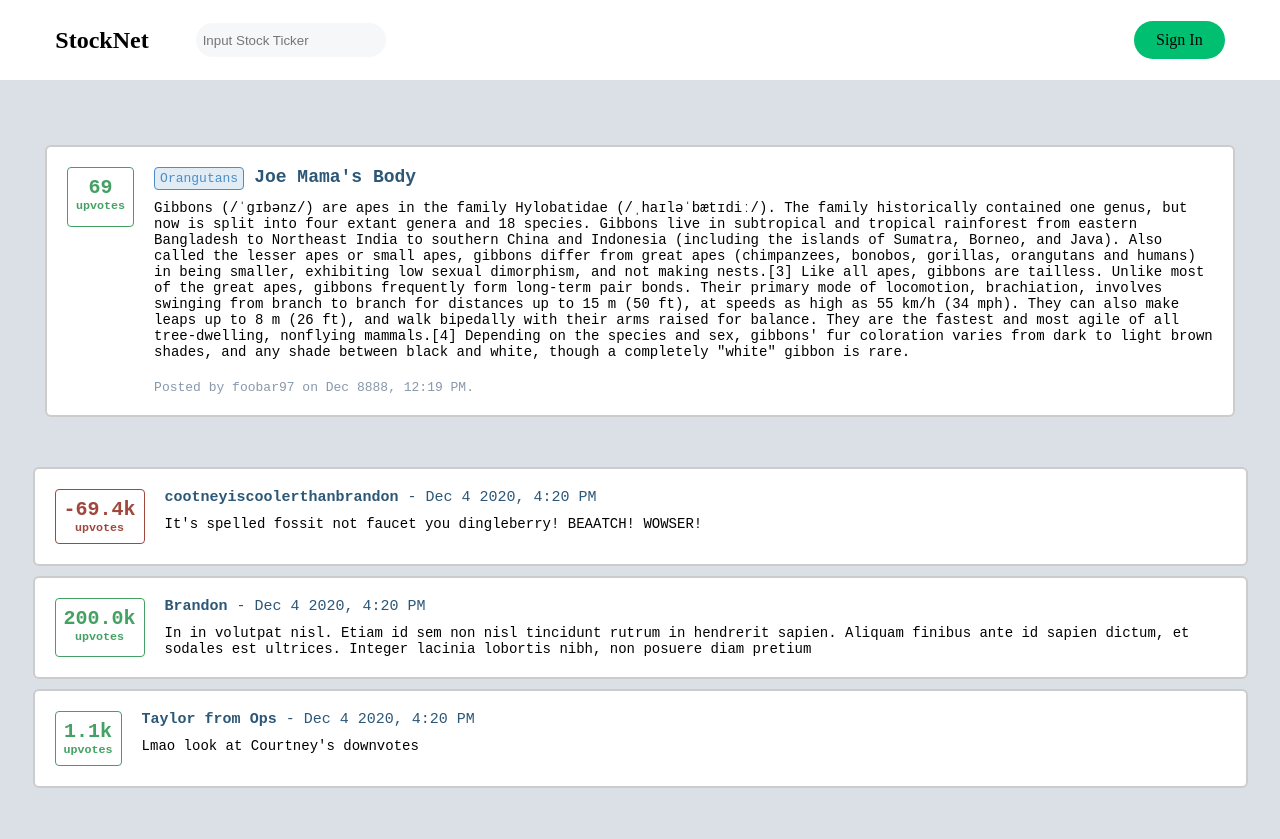
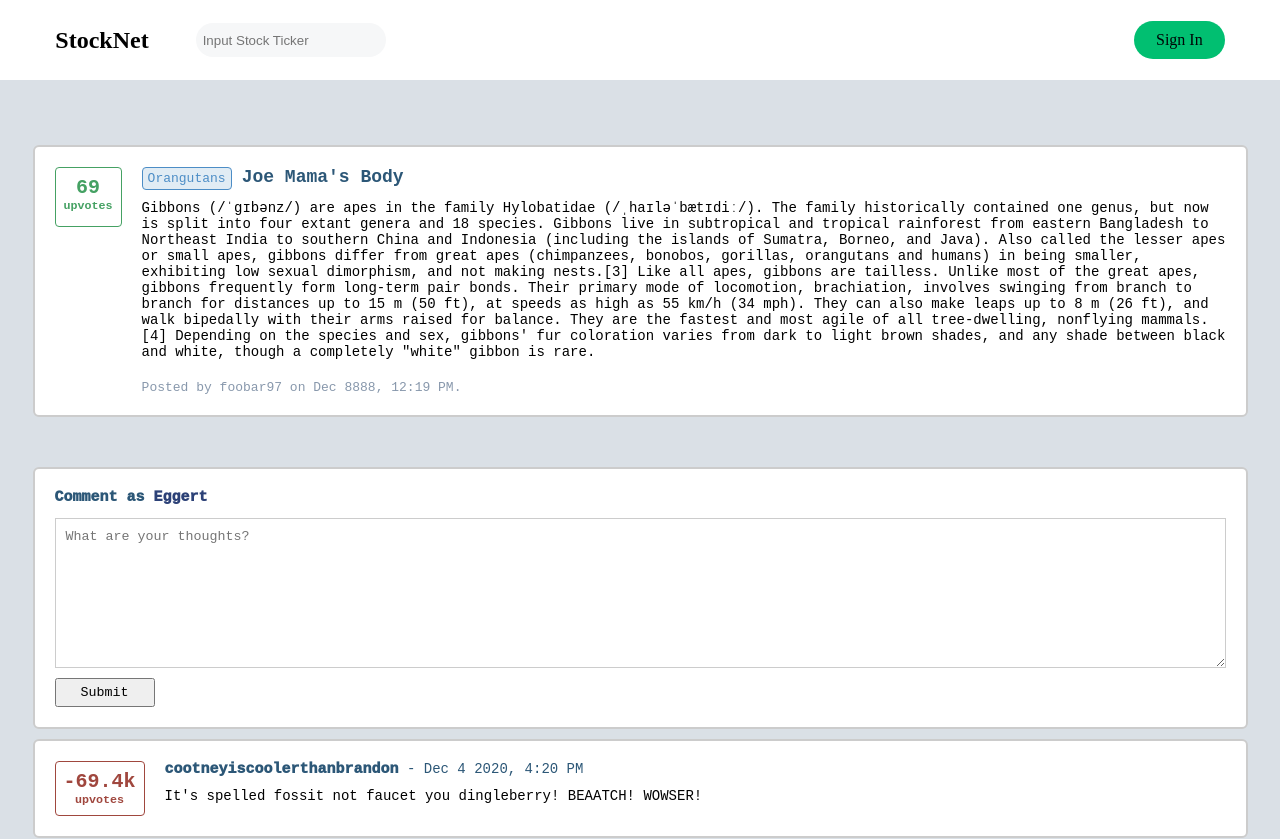
Before and after one commit to TheGoop/StockNet, a React (Create React App) app: page /1/1 in a window 1280 px wide. Shown: the top 839 px of the page. Built offline with nearby package versions, Linux system fonts and the light colour scheme; a web font is replaced by a local one.

Commit message:
Added ability to add comments to a specific post (UI wise) Reorganized code to allow for Axios fetching of REST endpoints with backend

```diff
--- a/src/components/PostSection/Comments/comments.css
+++ b/src/components/PostSection/Comments/comments.css
@@ -58,7 +58,7 @@
 
 #time{
     color: #2c5777;
-    font-size: 15px;
+    font-size: 14px;
     display: inline;
 }
 
--- a/src/components/PostSection/SinglePost/post.css
+++ b/src/components/PostSection/SinglePost/post.css
@@ -11,7 +11,7 @@
     margin: 15px;
     margin-bottom: 45px;
     max-width: 1215px;
-    /* width: 1215px; */
+    width: 1215px;
     font-family: monospace;
     border-radius: 6px;
 }
--- a/src/components/PostSection/Write/write.css
+++ b/src/components/PostSection/Write/write.css
@@ -0,0 +1,53 @@
+#write-container {
+    display: flex;
+    border: 2px solid #cccccc;
+    background-color: #ffffff;
+    /* padding-top: 15px;
+    padding-bottom: 15px; */
+    padding: 20px 20px;
+
+    flex-direction: column;
+    margin: 5px;
+    max-width: 1215px;
+    width: 1215px;
+    font-family: monospace;
+    border-radius: 6px;
+}
+
+/* &:focus {
+    outline: blue;
+    box-shadow: 0px 0px 2px #0e5aa5;
+} */
+
+#user{
+    color: #2c5777;
+    font-size: 15px;
+    display: inline;
+    font-weight: 1000;
+}
+
+#user2{
+    color: #2c4177;
+    font-size: 15px;
+    display: inline;
+    font-weight: 1000;
+}
+
+#textbox{
+    margin-top: 12px;
+    height: 150px;
+    padding: 10px 10px;
+    border-color: #cccccc;
+}
+
+
+#textbox:focus {
+    border-color: #777879;
+ }
+
+.submit {
+    margin-top: 10px;
+    font-family: monospace;
+    padding: 5px;
+    width: 100px;
+}
--- a/src/components/PostSection/Write/write.js
+++ b/src/components/PostSection/Write/write.js
@@ -0,0 +1,43 @@
+import React, { useState, useEffect } from 'react'
+import './write.css'
+import {
+    useParams
+} from "react-router-dom";
+
+const Write = ({ comments, setComments, loggeduser }) => {
+    const [commentInput, setInput] = useState('')
+
+    const handleChange = (e) => {
+        setInput(e.target.value)
+    }
+
+    const handleSubmit = () => {
+        if (commentInput !== '') {
+            console.log(`Posted: ${commentInput}`)
+            let newcomment = {
+                user: loggeduser,
+                time: new Date(),
+                content: commentInput,
+                upvotes: 0,
+                commentID: 'null'
+            }
+            //POST TO DB THEN GET BACK THE ID OPTIMAL WAY
+
+            setComments([newcomment, ...comments])
+            setInput('')
+        }
+    }
+
+    return (
+        <div id="write-container">
+            <label>
+                <div id="user"> Comment as </div>
+                <div id="user2">{loggeduser}</div>
+            </label>
+            <textarea placeholder="What are your thoughts?" id="textbox" type="text" value={commentInput} onChange={handleChange} />
+            <button class="submit" onClick={handleSubmit}> Submit </button>
+        </div>
+    )
+}
+
+export default Write;
--- a/src/components/PostSection/index.js
+++ b/src/components/PostSection/index.js
@@ -1,9 +1,13 @@
-import React, { useState } from 'react'
+import React, { useState, useEffect } from 'react'
 import './index.css'
 import Comments from './Comments/comments.js'
 import Post from './SinglePost/post.js'
+import Write from './Write/write.js'
+import {
+    useParams
+} from "react-router-dom";
 
-let tempcomments = [
+let tempcommentsREF = [
     {user: 'cootneyiscoolerthanbrandon',
     time: 'Dec 4 2020, 4:20 PM',
     content: "It's spelled fossit not faucet you dingleberry! BEAATCH! WOWSER!",
@@ -24,7 +28,7 @@ let tempcomments = [
     },
 ]
 
-let tempPost = {
+let temppostREF = {
     user: "foobar97",
     title: "Joe Mama's Body",
     content: `Gibbons (/ˈɡɪbənz/) are apes in the family Hylobatidae (/ˌhaɪləˈbætɪdiː/). The family historically contained one genus, but now is split into four extant genera and 18 species. Gibbons live in subtropical and tropical rainforest from eastern Bangladesh to Northeast India to southern China and Indonesia (including the islands of Sumatra, Borneo, and Java).
@@ -39,10 +43,41 @@ let tempPost = {
 
 }
 
-const PostSection = ({user, title, content, flair, upvotes, postID, time, comments}) => {
+let tempLoggedUser = "Eggert"
+
+//FETCH FROM WITHIN POSTSECTION
+
+const PostSection = () => {
+    let { ticker } = useParams()
+    let { postID } = useParams()
+
+    //const post = fetch post
+    //const comments = fetch comments
+    const [tempcomments, setComments] = useState([])
+    const [temppost, setPost] = useState(null)
+
+    const [loadedcomments, load1] = useState(null)
+    const [loadedpost, load2] = useState(null)
+
+    useEffect(() => {
+        //MOVED fetching comments into comments
+    }, [tempcomments])
+
+    useEffect(() => {
+        //FETCH POST HERE BASED ON TICKER/POSTID
+        //FETCH COMMENTS HERE ONE TIME
+        setComments(tempcommentsREF)
+        setPost(temppostREF)
+        load2(true)
+    }, [])
+
+    if (!loadedpost)
+        return(<div/>)
+
     return(
         <div id="post-container">
-            <Post post={tempPost}/>
+            <Post post={temppost}/>
+            <Write comments={tempcomments} setComments={setComments} loggeduser={tempLoggedUser}/>
             <Comments comments={tempcomments}/>
         </div>
     )
--- a/src/components/StockSection/Chart.js
+++ b/src/components/StockSection/Chart.js
@@ -267,7 +267,7 @@ function ChartComponent(props) {
             //     delete options['annotations']['xaxis'].label
             //     setmoptions(options)
             // }
-            console.log(options)
+            //console.log(options)
             setmoptions(options)
             setmdata(series);
             setloading(false)
--- a/src/components/StockSection/PostPreviews/posts.css
+++ b/src/components/StockSection/PostPreviews/posts.css
@@ -10,7 +10,7 @@
     flex-direction: row;
     margin: 15px;
     max-width: 1215px;
-    /* width: 1215px; */
+    width: 1215px;
     font-family: monospace;
     border-radius: 6px;
     cursor: pointer;
--- a/src/components/StockSection/PostPreviews/posts.js
+++ b/src/components/StockSection/PostPreviews/posts.js
@@ -1,16 +1,77 @@
-import React from 'react'
+import React, { useState, useEffect } from 'react'
 import './posts.css'
 import {
     useParams
 } from "react-router-dom";
 
-//
+let TEMPPOSTTEST = [
+    {
+        user: 'Brandon',
+        title: 'CS ROCKS!!!',
+        content: 'Switch to CS rn!!!',
+        flair: 'Discussion',
+        upvotes: -69,
+        postID: 'X86',
+        time: 'Dec 4 2020, 12:19 PM'
+    },
+    {
+        user: 'Taylor',
+        title: 'OMG filthy CS MAJORS',
+        content: 'Switch to EE rn!!!',
+        flair: 'News',
+        upvotes: 420,
+        postID: 'X86',
+        time: 'Dec 4 2020, 12:19 PM'
+    },
+    {
+        user: 'Neil Vaishamshayasmapayn',
+        title: 'Donec ultrices nisl in ligula euismod lobortis?',
+        content: 'In in volutpat nisl. Etiam id sem non nisl tincidunt rutrum in hendrerit sapien. Aliquam finibus ante id sapien dictum, et sodales est ultrices. Integer lacinia lobortis nibh, non posuere diam pretium',
+        flair: 'Lmao you think this is a flair',
+        upvotes: 1284,
+        postID: 'X86',
+        time: 'Dec 8888, 12:19 PM'
+    },
+    {
+        user: 'Neil Vaishamshayasmapayn',
+        title: 'Donec ultrices nisl in ligula euismod lobortis?',
+        content: 'In in volutpat nisl. Etiam id sem non nisl tincidunt rutrum in hendrerit sapien. Aliquam finibus ante id sapien dictum, et sodales est ultrices. Integer lacinia lobortis nibh, non posuere diam pretium',
+        flair: 'Lmao you think this is a flair',
+        upvotes: 1284,
+        postID: 'X86',
+        time: 'Dec 8888, 12:19 PM'
+    },
+    {
+        user: 'Neil Vaishamshayasmapayn',
+        title: 'Donec ultrices nisl in ligula euismod lobortis?',
+        content: 'In in volutpat nisl. Etiam id sem non nisl tincidunt rutrum in hendrerit sapien. Aliquam finibus ante id sapien dictum, et sodales est ultrices. Integer lacinia lobortis nibh, non posuere diam pretium',
+        flair: 'Lmao you think this is a flair',
+        upvotes: 1284,
+        postID: 'X86',
+        time: 'Dec 8888, 12:19 PM'
+    }
+]
 
-const Posts = ({posts}) => (
+const Posts = () => {
+    let { ticker } = useParams()
+    const [posts, setPosts] = useState(null)
+    const [loadedpost, load2] = useState(null)
+
+    useEffect(() => {
+        //FETCH POSTS HERE BASED ON TICKER
+        setPosts(TEMPPOSTTEST)
+        load2(true)
+    }, [])
+
+    if (!loadedpost)
+        return(<div></div>)
+
+    return(
     <>
     {posts.map((post, i) => <div key={i}><Post post={post}/></div>)}
     </>
-)
+    )
+}
 
 const Post = ({post: {user, title, content, flair, upvotes, postID, time}}) => {
     let { ticker } = useParams()
--- a/src/components/StockSection/index.js
+++ b/src/components/StockSection/index.js
@@ -8,54 +8,6 @@ import Posts from './PostPreviews/posts'
 import {
     useParams
 } from "react-router-dom";
-
-let temptest = [
-    {
-        user: 'Brandon',
-        title: 'CS ROCKS!!!',
-        content: 'Switch to CS rn!!!',
-        flair: 'Discussion',
-        upvotes: -69,
-        postID: 'X86',
-        time: 'Dec 4 2020, 12:19 PM'
-    },
-    {
-        user: 'Taylor',
-        title: 'OMG filthy CS MAJORS',
-        content: 'Switch to EE rn!!!',
-        flair: 'News',
-        upvotes: 420,
-        postID: 'X86',
-        time: 'Dec 4 2020, 12:19 PM'
-    },
-    {
-        user: 'Neil Vaishamshayasmapayn',
-        title: 'Donec ultrices nisl in ligula euismod lobortis?',
-        content: 'In in volutpat nisl. Etiam id sem non nisl tincidunt rutrum in hendrerit sapien. Aliquam finibus ante id sapien dictum, et sodales est ultrices. Integer lacinia lobortis nibh, non posuere diam pretium',
-        flair: 'Lmao you think this is a flair',
-        upvotes: 1284,
-        postID: 'X86',
-        time: 'Dec 8888, 12:19 PM'
-    },
-    {
-        user: 'Neil Vaishamshayasmapayn',
-        title: 'Donec ultrices nisl in ligula euismod lobortis?',
-        content: 'In in volutpat nisl. Etiam id sem non nisl tincidunt rutrum in hendrerit sapien. Aliquam finibus ante id sapien dictum, et sodales est ultrices. Integer lacinia lobortis nibh, non posuere diam pretium',
-        flair: 'Lmao you think this is a flair',
-        upvotes: 1284,
-        postID: 'X86',
-        time: 'Dec 8888, 12:19 PM'
-    },
-    {
-        user: 'Neil Vaishamshayasmapayn',
-        title: 'Donec ultrices nisl in ligula euismod lobortis?',
-        content: 'In in volutpat nisl. Etiam id sem non nisl tincidunt rutrum in hendrerit sapien. Aliquam finibus ante id sapien dictum, et sodales est ultrices. Integer lacinia lobortis nibh, non posuere diam pretium',
-        flair: 'Lmao you think this is a flair',
-        upvotes: 1284,
-        postID: 'X86',
-        time: 'Dec 8888, 12:19 PM'
-    }
-]
 
 const StockSection = () => {
     const [hover, setHover] = useState(false);
@@ -84,7 +36,7 @@ const StockSection = () => {
                     <button onClick={Submit}> Submit New Post </button>
                     <button onClick={Load}> Load More Posts </button>
                 </div>
-                <Posts posts={temptest}/>
+                <Posts/>
                 </PostSetup>
 
                 {/*Fetch posts IN REACT STATE
```
Also changed, not shown: src/components/WritePost/EditPost/EditPost.js (added), src/components/WritePost/SubmitPost/SubmitPost.js (added), src/components/WritePost/WritePost.css (added).
